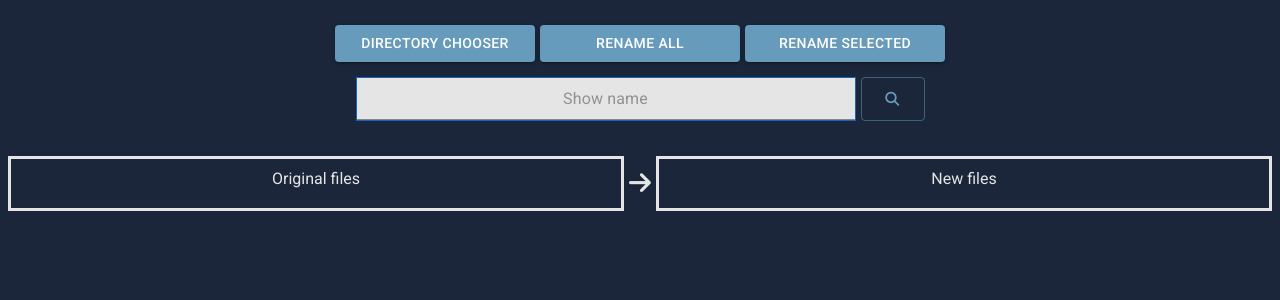
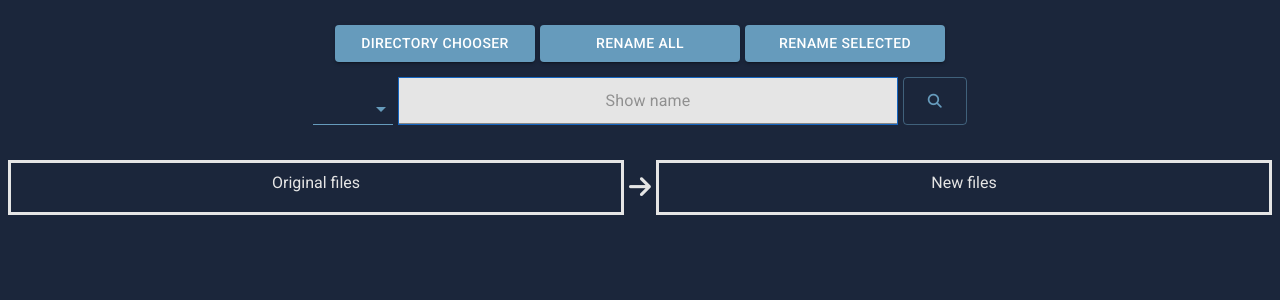
Before and after one commit to Arefaris/Easy-Media-Renamer, a React (Vite) app in the folder frontend/: page / in a window 1280 px wide. Shown: the top 300 px of the page. Built offline with nearby package versions, Linux system fonts and the light colour scheme.

Commit message:
UI now support multiple API selection

```diff
--- a/frontend/src/App.jsx
+++ b/frontend/src/App.jsx
@@ -4,13 +4,24 @@ import RenameBtnSc from "./OpenRename"
 import Search from "./HandleSearch"
 
 
+
 //rendering
 function App() {
+
+        const [selectedValue, setSelectedValue] = React.useState('a');
+
+        const handleChange = (event) => {
+          setSelectedValue(event.target.value);
+        };
+
+
     return (
         <div id="App">
             <div>
                 <RenameBtnSc />
+
                 <Search />
+
             </div>
         </div>
 
--- a/frontend/src/HandleSearch.jsx
+++ b/frontend/src/HandleSearch.jsx
@@ -4,7 +4,9 @@ import {SearchShow} from "../wailsjs/go/main/App";
 import React, {useRef, useState, useEffect} from 'react'
 import { addListenersForFiles } from './OpenRename';
 import Sortable from 'sortablejs';
-
+import SelectApi from './SelectApi';
+import {selectedApi} from "./SelectApi"
+let api
 const Search = () => {
         const [inputValue, setInputValue] = useState('');
 
@@ -28,7 +30,9 @@ const Search = () => {
 
     return(
         <>
+
         <div className="input-wrapper">
+                <SelectApi />
                 <Input className="user-input-search" type="text" placeholder="Show name" value={inputValue} onChange={handleChange} onKeyUp={event => {
                 if (event.key === 'Enter') {
                   handleSubmit()
@@ -66,8 +70,16 @@ const Search = () => {
 
 //Calling an api
 const CallSearchShowGo = async (input) => {
+    api = selectedApi
     if (input) {
-        let showList = await SearchShow(input)
+
+
+        if (!api){
+            api = "TVmaze"
+        }
+
+        let showList = await SearchShow(input, api)
+
         await renderShowList(showList)
     }
 
--- /dev/null
+++ b/frontend/src/SelectApi.jsx
@@ -0,0 +1,63 @@
+import React from 'react'
+import Box from '@mui/material/Box';
+import InputLabel from '@mui/material/InputLabel';
+import MenuItem from '@mui/material/MenuItem';
+import FormControl from '@mui/material/FormControl';
+import Select from '@mui/material/Select';
+
+
+export let selectedApi
+
+export default function SelectApi() {
+
+  const [api, setApi] = React.useState('');
+
+  const handleChange = (event) => {
+    setApi(event.target.value);
+    selectedApi = event.target.value
+
+  };
+
+  return (
+    <Box sx={{ minWidth: 80}}>
+      <FormControl variant="standard" fullWidth>
+
+        <InputLabel id="demo-simple-select-label"></InputLabel>
+        <Select
+          labelId="demo-simple-select-label"
+          id="demo-simple-select"
+          value={api}
+          label="api"
+          color="primary"
+          onChange={handleChange}
+          sx={{
+            '&:before': {
+            borderColor: '#669bbc',
+        },
+        '&:after': {
+            borderColor: '#669bbc',
+        },
+            color: '#e5e5e5',
+            '& .MuiOutlinedInput-notchedOutline': {
+                borderColor: '#669bbc'
+            },
+            '& .MuiSvgIcon-root': {
+                color: '#669bbc'
+            },
+            '&:not(.Mui-disabled):hover::before': {
+            borderColor: '#669bbc',
+            },
+            root: {
+                color: '#669bbc',
+            },
+        }}
+
+        >
+          <MenuItem value={"TVmaze"}>TVmaze</MenuItem>
+          <MenuItem value={20}>Twenty</MenuItem>
+          <MenuItem value={30}>Thirty</MenuItem>
+        </Select>
+      </FormControl>
+    </Box>
+  );
+}
--- a/frontend/wailsjs/go/main/App.d.ts
+++ b/frontend/wailsjs/go/main/App.d.ts
@@ -12,4 +12,4 @@ export function RenameAllGO(arg1:Array<string>):Promise<void>;
 
 export function RenameSelectedGO(arg1:string,arg2:string):Promise<void>;
 
-export function SearchShow(arg1:string):Promise<Array<main.Show>>;
+export function SearchShow(arg1:string,arg2:string):Promise<Array<main.Show>>;
--- a/frontend/wailsjs/go/main/App.js
+++ b/frontend/wailsjs/go/main/App.js
@@ -22,6 +22,6 @@ export function RenameSelectedGO(arg1, arg2) {
   return window['go']['main']['App']['RenameSelectedGO'](arg1, arg2);
 }
 
-export function SearchShow(arg1) {
-  return window['go']['main']['App']['SearchShow'](arg1);
+export function SearchShow(arg1, arg2) {
+  return window['go']['main']['App']['SearchShow'](arg1, arg2);
 }
```
Also changed, not shown: 1 other file (tests, documents, lock files or other folders).
